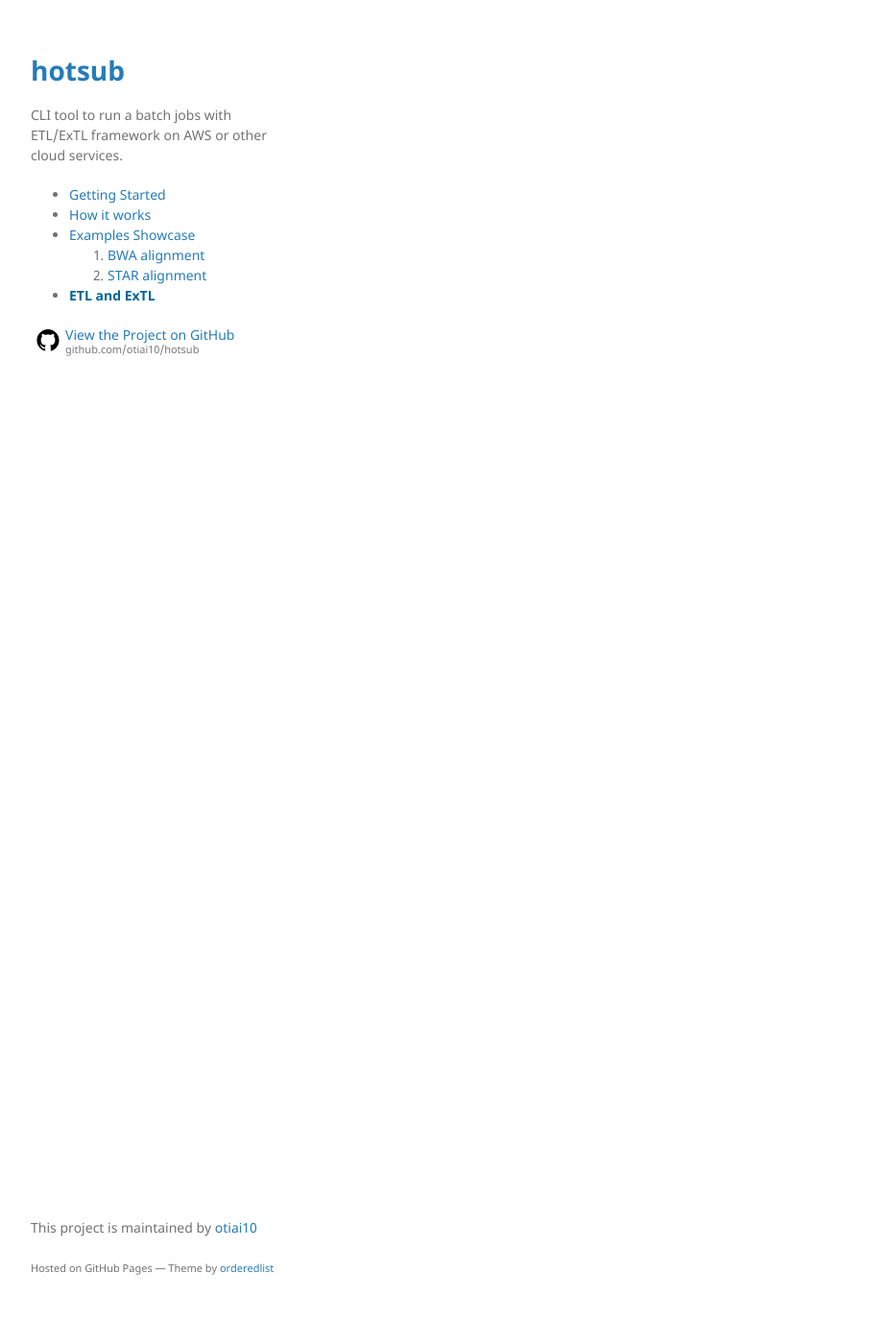
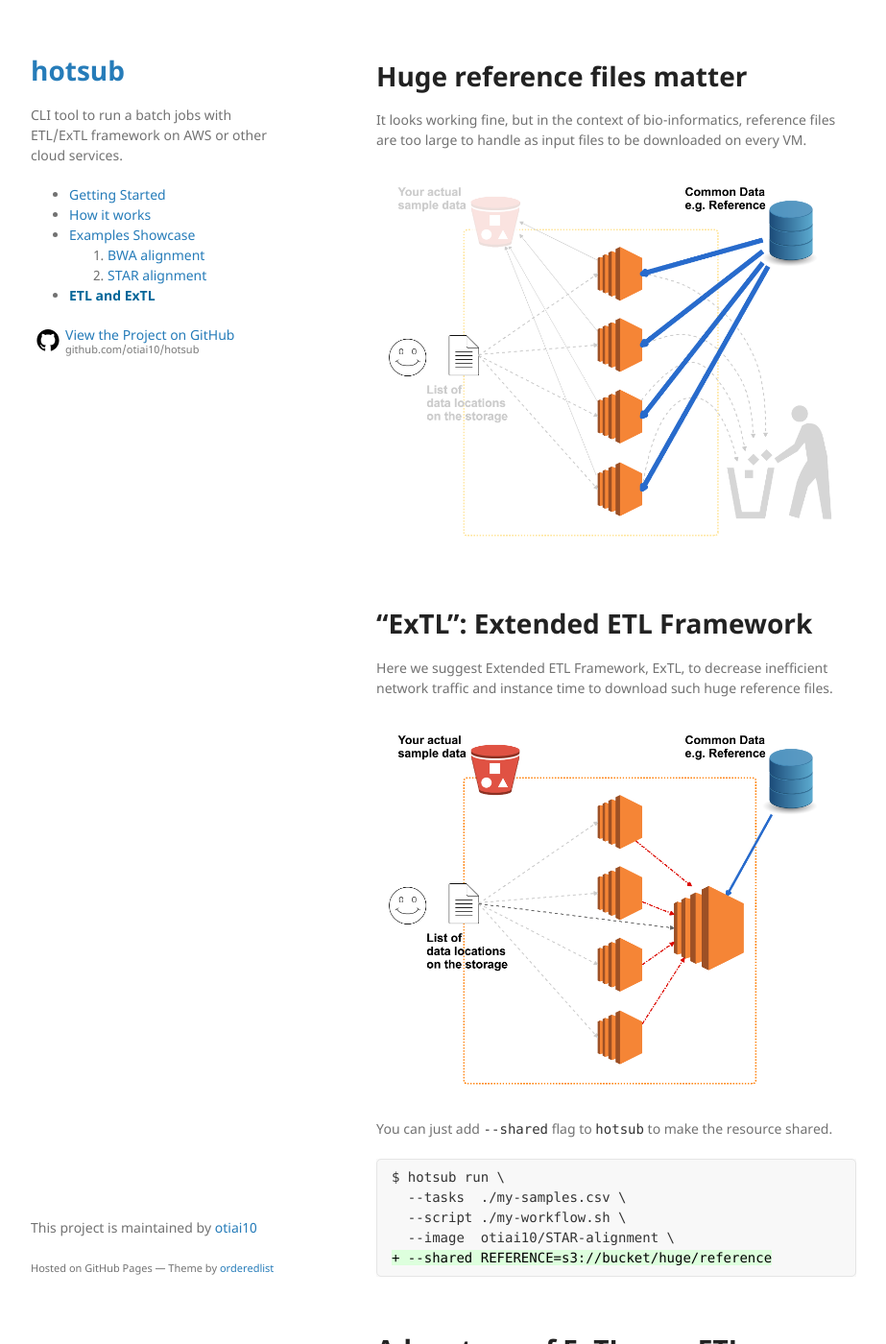
Before and after one commit to awsub/awsub.github.io, a Jekyll site: the page built from etl-and-extl.md, in a window 1280 px wide and 1400 px high, scrolled down 851 px. Shown: the whole window at 96% size, without its empty margins (178-1101 px from the left). Built offline with Jekyll 4.4.1, drawn with Linux system fonts in a browser that asks for light colours; some of the changed text lies outside the part shown.

Commit message:
Make "ETL and ExTL" page

````diff
--- a/etl-and-extl.md
+++ b/etl-and-extl.md
@@ -17,4 +17,44 @@
 
 # "On-demand" ETL on Cloud
 
-foobar
+When it comes to Cloud, ETL can be effective way to use computing resources and file storage.
+
+![](/assets/img/etl-adv.png)
+
+[See animation of how "on-demand" ETL works ->](/assets/img/example-animated.gif)
+
+# Huge reference files matter
+
+It looks working fine, but in the context of bio-informatics, reference files are too large to handle as input files to be downloaded on every VM.
+
+![](/assets/img/huge-reference.png)
+
+# "ExTL": Extended ETL Framework
+
+Here we suggest Extended ETL Framework, ExTL, to decrease inefficient network traffic and instance time to download such huge reference files.
+
+![](/assets/img/extl-overview.png)
+
+You can just add `--shared` flag to `hotsub` to make the resource shared.
+
+```diff
+$ hotsub run \
+  --tasks  ./my-samples.csv \
+  --script ./my-workflow.sh \
+  --image  otiai10/STAR-alignment \
++ --shared REFERENCE=s3://bucket/huge/reference
+```
+
+# Advantage of ExTL over ETL
+
+As "ExTL" creates an additional instance than computing VM instances, when it's large number of concurrent jobs, ExTL has an advantage over ETL.
+
+Fig. Time for computing by concurrency.
+
+![](/assets/img/compute-time.png)
+
+Fig. Estimated prices by concurrency.
+
+![](/assets/img/advantage.png)
+
+See [Poster on GCCBOSC 2018](https://github.com/hotsub/lab/blob/master/publications/2018-06-28_GCCBOSC/Poster-bosc2018.pdf) for more details.
````
Also changed, not shown: assets/img/advantage.png (added), assets/img/compute-time.png (added), assets/img/etl-adv.png (added), assets/img/extl-overview.png (added), assets/img/huge-reference.png (added), assets/img/sequence.png (added).
